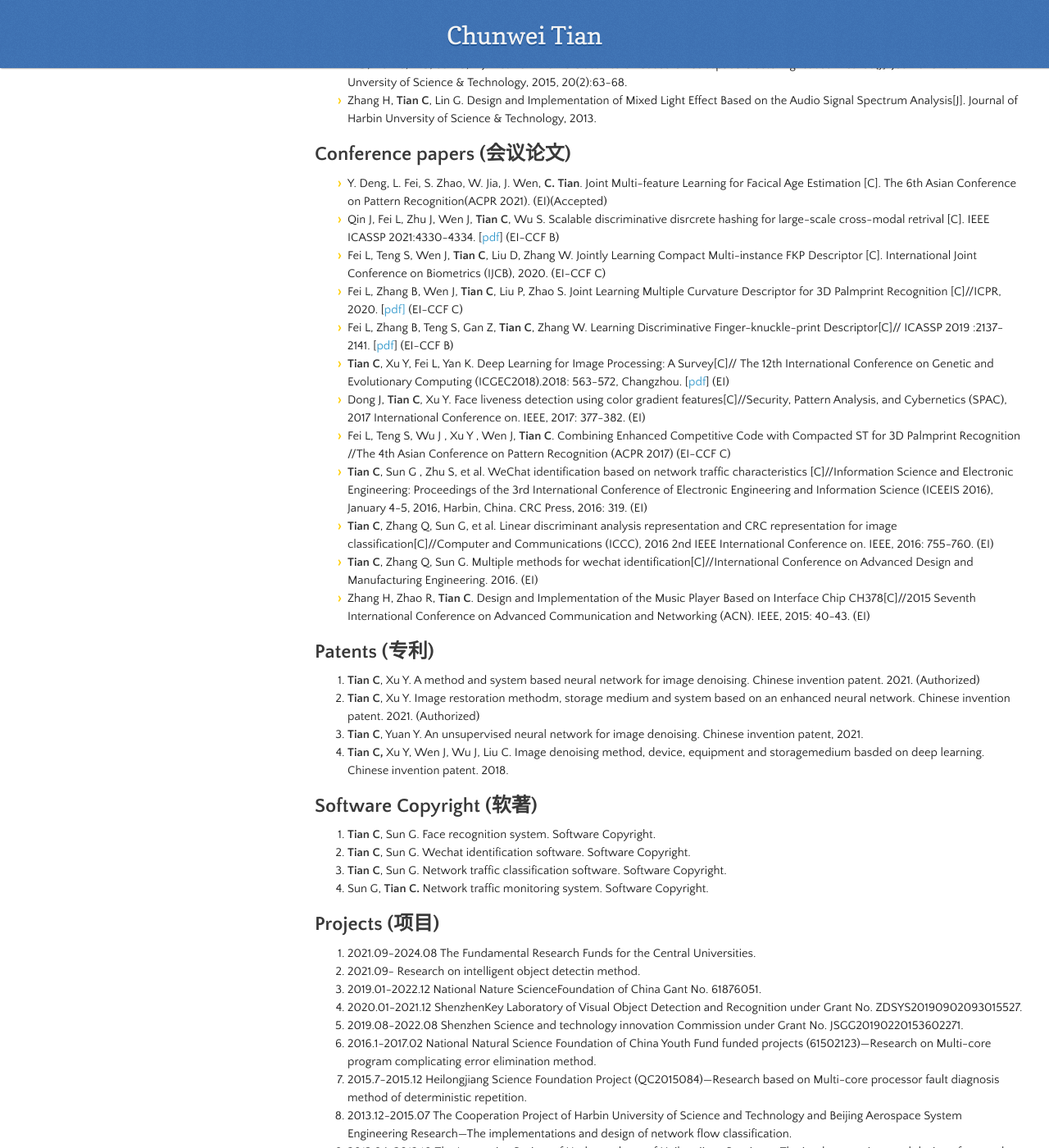
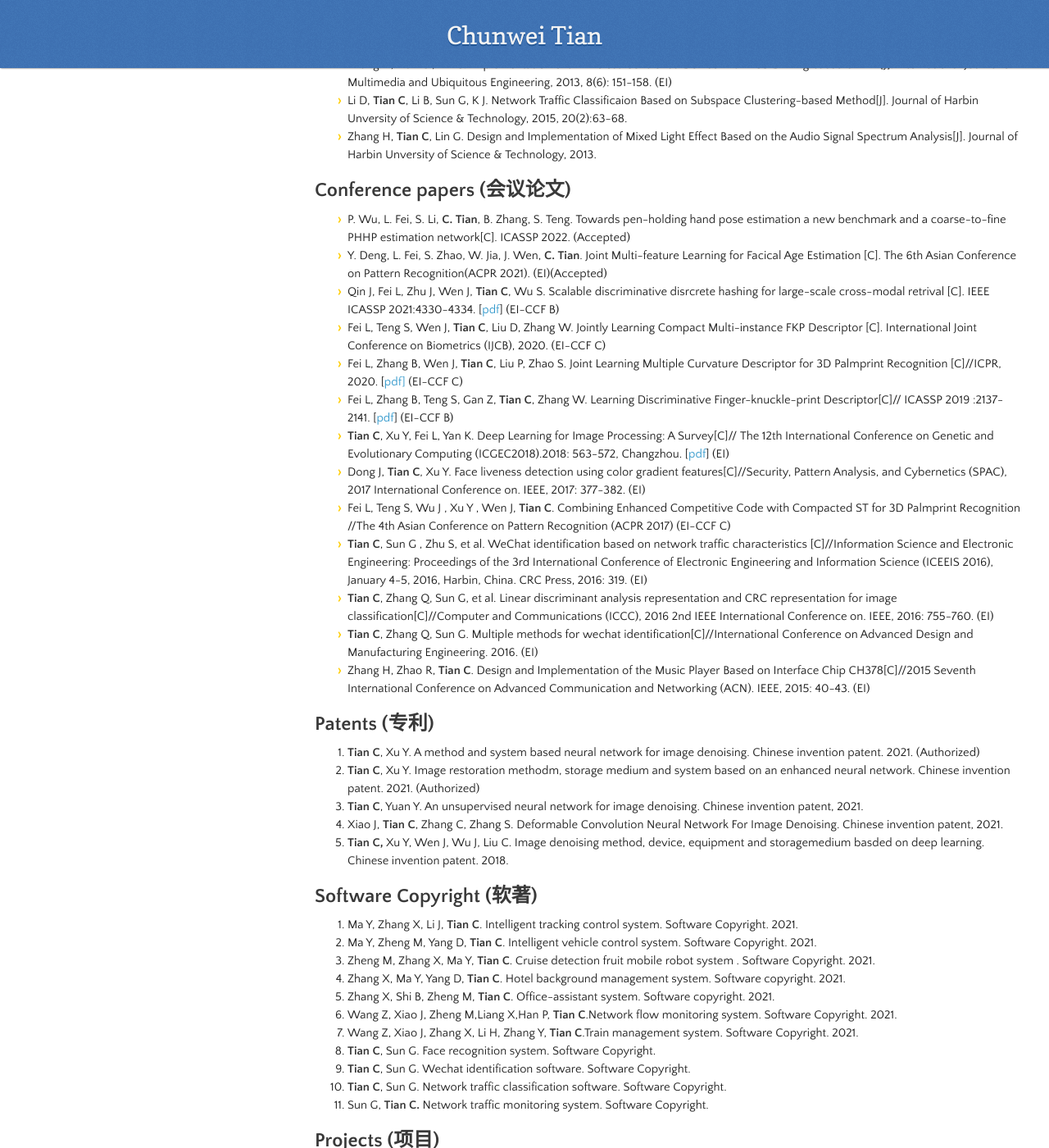
Before and after one commit to hellloxiaotian/hellloxiaotian.github.io, a Jekyll site: the page built from publication.md, in a window 1280 px wide and 1400 px high, scrolled down 1782 px. Shown: the whole window at 82% size. Built offline with Jekyll 4.4.1, drawn with Linux system fonts in a browser that asks for light colours; nearby versions of some CDN libraries; our own code applies the rules of GitHub Pages for plain Markdown files; the repository's description, which GitHub fills in, is left out; some of the changed text lies outside the part shown.

Commit message:
Add files via upload

```diff
--- a/publication.md
+++ b/publication.md
@@ -3,6 +3,7 @@
 - **Tian C**,  Xu Y,  Zuo W. Image Denoising Using Deep CNN with Batch Renormalization [J]. Neural Networks, 121:461-473, 2020.  [[pdf](https://www.google.com/url?q=https%3A%2F%2Fwww.sciencedirect.com%2Fscience%2Farticle%2Fpii%2FS0893608019302394&sa=D&sntz=1&usg=AFQjCNET0x3XV-DClPi7PYVfgOci4hcPuA)] [[code](https://www.google.com/url?q=https%3A%2F%2Fgithub.com%2Fhellloxiaotian%2FADNet&sa=D&sntz=1&usg=AFQjCNHp0jPjk4NENToVuFvEzxtjIkiF5w)] (CCF B/SCI-IF:8.05) （**ESI** **Highly cited paper**）
 
 ## Homepage papers and excellent papers (首页论文和年度优秀论文)
+- P. Wu, L. Fei, S. Li, **C. Tian**, B. Zhang, S. Teng. Towards pen-holding hand pose estimation a new benchmark and  a coarse-to-fine PHHP estimation network[C]. ICASSP 2022. (**Homepage paper/Integrated by the iHub**)
 - **Tian C**, Fei L,  Zheng W, Xu Y,  Zuo W,  Lin C. Deep Learning on Image Denoising: An overview[J]. Neural Networks,131, 251-275, 2020.   [[pdf](https://www.google.com/url?q=https%3A%2F%2Fwww.sciencedirect.com%2Fscience%2Farticle%2Fpii%2FS0893608020302665%3Fvia%3Dihub&sa=D&sntz=1&usg=AFQjCNFLJOTu0vrkv7uGnPFyl6JJVIhRxQ)] (CCF B/SCI-IF:8.05) (**Homepage paper/Integrated by the iHub**)
 -  **Tian C** ,  Xu Y,   Li Z ,  Zuo W,   Fei L,  Liu H. Attention-guided CNN for Image Denoising [J]. Neural Networks,124, 117-129 , 2020.  [[pdf](https://www.google.com/url?q=https%3A%2F%2Fwww.sciencedirect.com%2Fscience%2Farticle%2Fpii%2FS0893608019304241&sa=D&sntz=1&usg=AFQjCNFGl6briLBrVY6G2rlPfs9lmC8nsg)] [[code](https://www.google.com/url?q=https%3A%2F%2Fgithub.com%2Fhellloxiaotian%2FADNet&sa=D&sntz=1&usg=AFQjCNHp0jPjk4NENToVuFvEzxtjIkiF5w)] (CCF B/SCI-IF:8.05) （**Homepage paper**）
 - **Tian C**,  Xu Y,  Zuo W. Image Denoising Using Deep CNN with Batch Renormalization [J]. Neural Networks, 121:461-473, 2020.  [[pdf](https://www.google.com/url?q=https%3A%2F%2Fwww.sciencedirect.com%2Fscience%2Farticle%2Fpii%2FS0893608019302394&sa=D&sntz=1&usg=AFQjCNET0x3XV-DClPi7PYVfgOci4hcPuA)] [[code](https://www.google.com/url?q=https%3A%2F%2Fgithub.com%2Fhellloxiaotian%2FADNet&sa=D&sntz=1&usg=AFQjCNHp0jPjk4NENToVuFvEzxtjIkiF5w)] (CCF B/SCI-IF:8.05) （**Homepage paper**）
@@ -36,6 +37,7 @@
 
 ## Conference papers (会议论文)
 
+- P. Wu, L. Fei, S. Li, **C. Tian**, B. Zhang, S. Teng. Towards pen-holding hand pose estimation a new benchmark and  a coarse-to-fine PHHP estimation network[C]. ICASSP 2022. (Accepted)
 - Y. Deng, L. Fei, S. Zhao, W. Jia, J. Wen, **C. Tian**. Joint Multi-feature Learning for Facical Age Estimation [C]. The 6th Asian Conference on Pattern Recognition(ACPR 2021). (EI)(Accepted)
 - Qin J, Fei L, Zhu J, Wen J, **Tian C**, Wu S. Scalable discriminative disrcrete hashing for large-scale cross-modal retrival [C].  IEEE ICASSP 2021:4330-4334. [[pdf](https://www.google.com/url?q=https%3A%2F%2Fieeexplore.ieee.org%2Fabstract%2Fdocument%2F9413871%2F&sa=D&sntz=1&usg=AFQjCNH_R8bKyrAt0DoMLcojg8sstTIMig)]  (EI-CCF B)
 - Fei L, Teng S,  Wen J,  **Tian C**, Liu D, Zhang W. Jointly Learning Compact Multi-instance FKP Descriptor [C]. International Joint Conference on Biometrics (IJCB), 2020.  (EI-CCF C)
@@ -56,16 +58,24 @@
 1. **Tian C**, Xu Y. A method and system based neural network for image denoising. Chinese invention patent. 2021. (Authorized)
 2. **Tian C**, Xu Y. Image restoration methodm, storage medium and system based on an enhanced neural network. Chinese invention patent. 2021.  (Authorized)
 3. **Tian C**, Yuan Y. An unsupervised neural network for image denoising. Chinese invention patent, 2021.
-4. **Tian C,** Xu Y,  Wen J, Wu J, Liu C. Image denoising method, device, equipment and storagemedium basded on deep learning. Chinese invention patent. 2018.
+4. Xiao J, **Tian C**, Zhang C, Zhang S.  Deformable Convolution Neural Network For Image Denoising. Chinese invention patent, 2021.
+5. **Tian C,** Xu Y,  Wen J, Wu J, Liu C. Image denoising method, device, equipment and storagemedium basded on deep learning. Chinese invention patent. 2018.
 
 
 
 ## Software Copyright (软著)
 
-1.  **Tian C**, Sun G. Face recognition system. Software Copyright.
-2.  **Tian C**, Sun G. Wechat identification software. Software Copyright.
-3.  **Tian C**, Sun G. Network traffic classification software. Software Copyright.
-4. Sun G, **Tian C.** Network traffic monitoring system. Software Copyright.
+1.  Ma Y, Zhang X, Li J, **Tian C**. Intelligent tracking control system. Software Copyright. 2021.
+2.  Ma Y, Zheng M, Yang D, **Tian C**. Intelligent vehicle control system. Software Copyright. 2021.
+3.  Zheng M, Zhang X, Ma Y, **Tian C**. Cruise detection fruit mobile robot system . Software Copyright. 2021.
+4.  Zhang X, Ma Y, Yang D, **Tian C**. Hotel background management system. Software copyright. 2021.
+5.  Zhang X, Shi B, Zheng M, **Tian C**. Office-assistant system. Software copyright. 2021.
+6.  Wang Z, Xiao J, Zheng M,Liang X,Han P, **Tian C**.Network flow monitoring system. Software Copyright. 2021.
+7.  Wang Z, Xiao J, Zhang X, Li H, Zhang Y, **Tian C**.Train management system. Software Copyright. 2021.
+8.  **Tian C**, Sun G. Face recognition system. Software Copyright.
+9.  **Tian C**, Sun G. Wechat identification software. Software Copyright.
+10.  **Tian C**, Sun G. Network traffic classification software. Software Copyright.
+11.  Sun G, **Tian C.** Network traffic monitoring system. Software Copyright.
 
 ## Projects (项目)
 
```
Also changed, not shown: index.md (+3 -0 lines).
